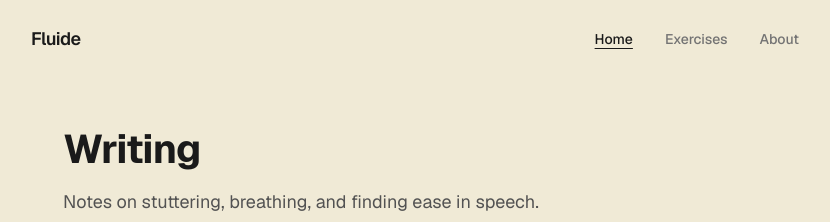
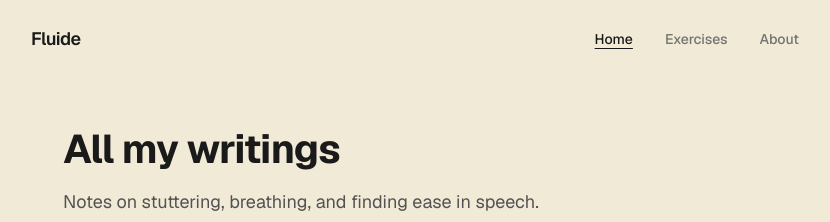
Before and after one commit to ThreeFrogs511/Fluide, a Next.js app: page / in a window 1280 px wide. Shown: the top 222 px of the page, without its empty margins (225-1055 px from the left). Built offline with nearby package versions, Linux system fonts and the light colour scheme; no server answers; the database is empty.

Commit message:
fixing ci worflow bug

```diff
--- a/app/page.tsx
+++ b/app/page.tsx
@@ -10,7 +10,7 @@
   return (
     <>
       <header className="mb-12">
-        <h1 className="mb-4">Writing</h1>
+        <h1 className="mb-4">All my writings</h1>
         <p className="text-neutral-600 text-lg">
           Notes on stuttering, breathing, and finding ease in speech.
         </p>
```
Also changed, not shown: app/(admin)/admin/page.tsx (line endings or trailing spaces).
